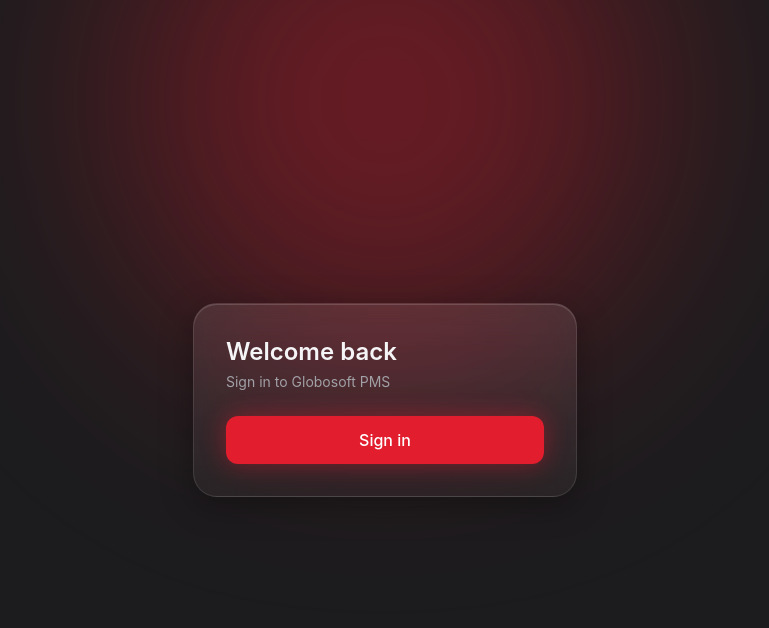
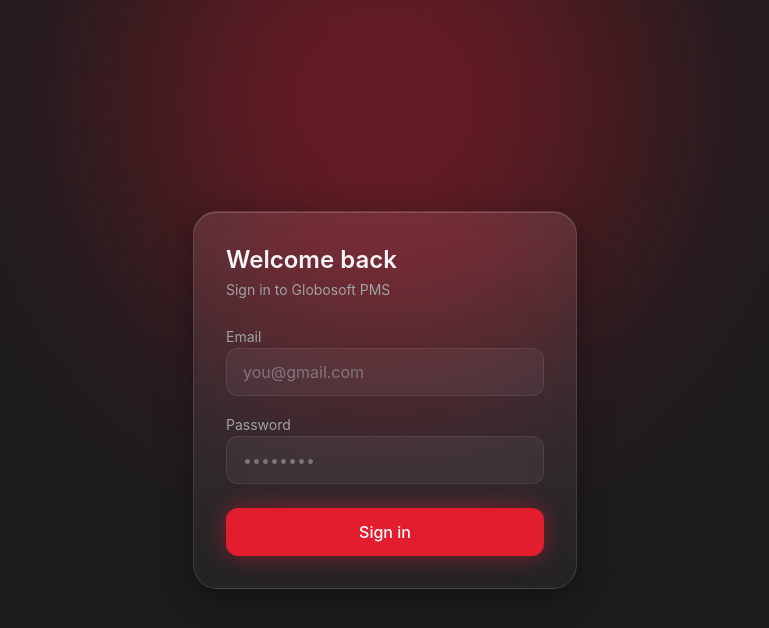
Before and after one commit to noufalkdlr/globosoft-pms-web, a React (Vite) app: page / in a window 1280 px wide. Shown: the top 628 px of the page, without its empty margins (255-1024 px from the left). Built offline with nearby package versions, Linux system fonts and the light colour scheme.

Commit message:
feat: add GlassCard, Button, Input and login screen UI

```diff
--- a/src/App.tsx
+++ b/src/App.tsx
@@ -1,19 +1,6 @@
+import { LoginContent } from "./features/auth/components/LoginContent";
+
+// Temporary: render the login screen directly until the router is added
 export default function App() {
-  return (
-    <div className="relative grid min-h-dvh place-items-center overflow-hidden p-6">
-      {/* വൃത്താകൃതിയിലുള്ള blur ചുവന്ന glow */}
-      <div className="pointer-events-none absolute -top-40 left-1/2 h-[520px] w-[520px] -translate-x-1/2 rounded-full bg-brand/40 blur-[120px]" />
-
-      <div className="glass relative w-full max-w-sm rounded-3xl p-8">
-        <h1 className="text-2xl font-semibold">Welcome back</h1>
-        <p className="mt-1 text-sm text-muted-foreground">
-          Sign in to Globosoft PMS
-        </p>
-
-        <button className="mt-6 h-12 w-full rounded-xl bg-brand font-medium text-brand-foreground shadow-[0_0_24px_rgb(225_29_46/0.45)]">
-          Sign in
-        </button>
-      </div>
-    </div>
-  );
+  return <LoginContent />;
 }
--- /dev/null
+++ b/src/components/ui/Button.tsx
@@ -0,0 +1,49 @@
+import type { ButtonHTMLAttributes } from "react";
+import { LoaderCircle } from "lucide-react";
+import { cn } from "../../utils/cn";
+
+type Variant = "brand" | "glass" | "ghost";
+
+interface ButtonProps extends ButtonHTMLAttributes<HTMLButtonElement> {
+  variant?: Variant;
+  fullWidth?: boolean;
+  loading?: boolean;
+}
+
+const VARIANT: Record<Variant, string> = {
+  // Primary action with a red glow
+  brand:
+    "bg-brand text-brand-foreground shadow-[0_0_24px_rgb(225_29_46/0.45)] hover:shadow-[0_0_32px_rgb(225_29_46/0.65)]",
+  // Secondary action on a glass surface
+  glass: "glass text-foreground hover:bg-white/10",
+  // Low-emphasis action
+  ghost: "bg-transparent text-foreground hover:bg-white/5",
+};
+
+export function Button({
+  variant = "brand",
+  fullWidth,
+  loading,
+  disabled,
+  className,
+  children,
+  ...props
+}: ButtonProps) {
+  return (
+    <button
+      // Block clicks while loading to prevent double submits
+      disabled={disabled || loading}
+      className={cn(
+        "inline-flex h-12 items-center justify-center gap-2 rounded-xl px-6 font-medium transition",
+        "disabled:cursor-not-allowed disabled:opacity-60",
+        VARIANT[variant],
+        fullWidth && "w-full",
+        className,
+      )}
+      {...props}
+    >
+      {loading && <LoaderCircle className="size-4 animate-spin" />}
+      {children}
+    </button>
+  );
+}
--- /dev/null
+++ b/src/components/ui/GlassCard.tsx
@@ -0,0 +1,9 @@
+import type { HTMLAttributes } from "react";
+import { cn } from "../../utils/cn";
+
+export function GlassCard({
+  className,
+  ...props
+}: HTMLAttributes<HTMLDivElement>) {
+  return <div className={cn("glass rounded-3xl p-8", className)} {...props} />;
+}
--- /dev/null
+++ b/src/components/ui/Input.tsx
@@ -0,0 +1,31 @@
+import type { InputHTMLAttributes } from "react";
+import { cn } from "../../utils/cn";
+
+interface InputProps extends InputHTMLAttributes<HTMLInputElement> {
+  label: string;
+  error?: string;
+}
+
+export function Input({ label, error, id, className, ...props }: InputProps) {
+  // Link the label to the input; fall back to name, then label text
+  const inputId = id ?? props.name ?? label;
+
+  return (
+    <div className="space-y-1.5">
+      <label htmlFor={inputId} className="text-sm text-muted-foreground">
+        {label}
+      </label>
+      <input
+        id={inputId}
+        className={cn(
+          "h-12 w-full rounded-xl border border-border bg-white/5 px-4 text-foreground outline-none transition",
+          "placeholder:text-muted-foreground/60 focus:border-brand/60 focus:ring-4 focus:ring-brand/20",
+          error && "border-destructive/60",
+          className,
+        )}
+        {...props}
+      />
+      {error && <p className="text-sm text-destructive">{error}</p>}
+    </div>
+  );
+}
--- /dev/null
+++ b/src/features/auth/components/LoginContent.tsx
@@ -0,0 +1,50 @@
+import { useState, type FormEvent } from "react";
+import { GlassCard } from "../../../components/ui/GlassCard";
+import { Input } from "../../../components/ui/Input";
+import { Button } from "../../../components/ui/Button";
+
+export function LoginContent() {
+  const [email, setEmail] = useState("");
+  const [password, setPassword] = useState("");
+
+  function handleSubmit(e: FormEvent) {
+    e.preventDefault();
+    // TODO: connect the login API
+  }
+
+  return (
+    <div className="relative grid min-h-dvh place-items-center overflow-hidden p-6">
+      {/* Round blurred red glow behind the card */}
+      <div className="pointer-events-none absolute -top-40 left-1/2 h-[520px] w-[520px] -translate-x-1/2 rounded-full bg-brand/40 blur-[120px]" />
+
+      <GlassCard className="relative w-full max-w-sm">
+        <h1 className="text-2xl font-semibold">Welcome back</h1>
+        <p className="mt-1 text-sm text-muted-foreground">
+          Sign in to Globosoft PMS
+        </p>
+
+        <form onSubmit={handleSubmit} className="mt-6 space-y-4">
+          <Input
+            label="Email"
+            type="email"
+            name="email"
+            placeholder="you@gmail.com"
+            value={email}
+            onChange={(e) => setEmail(e.target.value)}
+          />
+          <Input
+            label="Password"
+            type="password"
+            name="password"
+            placeholder="••••••••"
+            value={password}
+            onChange={(e) => setPassword(e.target.value)}
+          />
+          <Button type="submit" fullWidth className="mt-2">
+            Sign in
+          </Button>
+        </form>
+      </GlassCard>
+    </div>
+  );
+}
--- /dev/null
+++ b/src/utils/cn.ts
@@ -0,0 +1,6 @@
+import { twMerge } from "tailwind-merge";
+
+// Joins class names, skips falsy values, and resolves conflicting Tailwind classes
+export function cn(...classes: Array<string | false | null | undefined>) {
+  return twMerge(classes.filter(Boolean).join(" "));
+}
```
